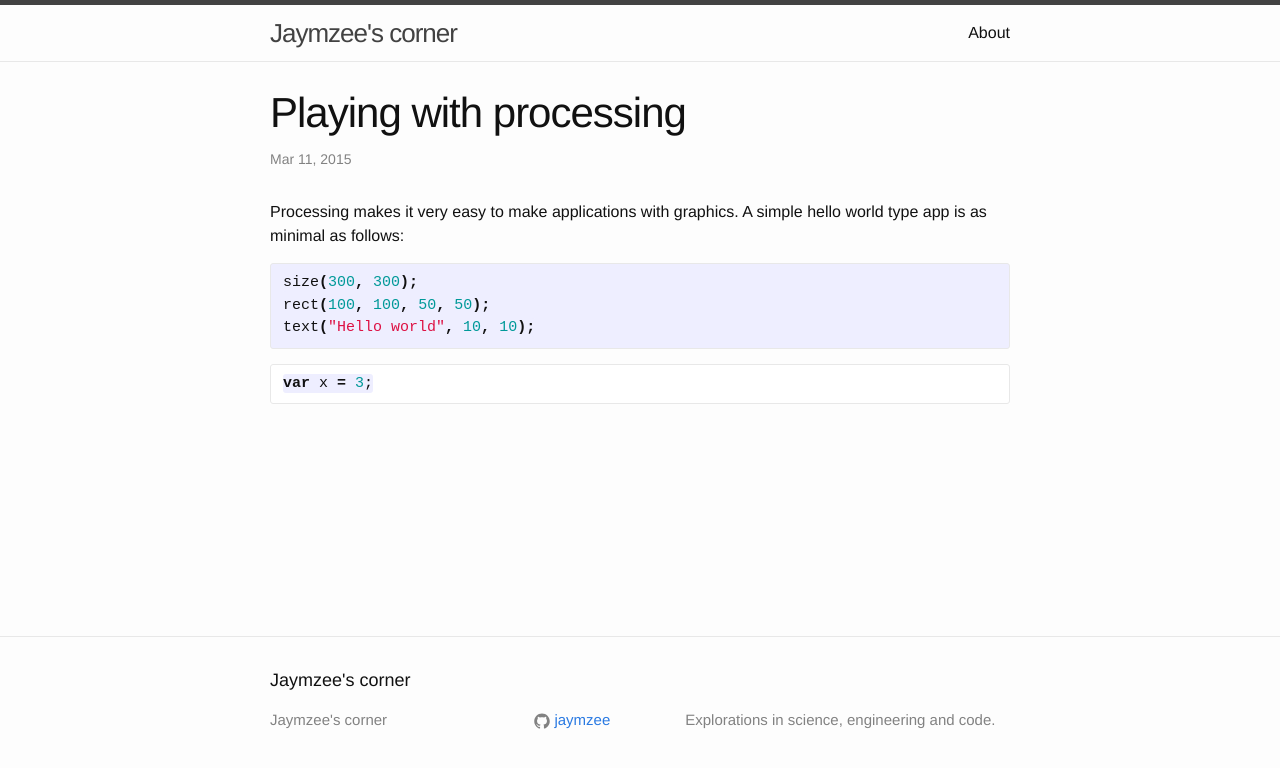
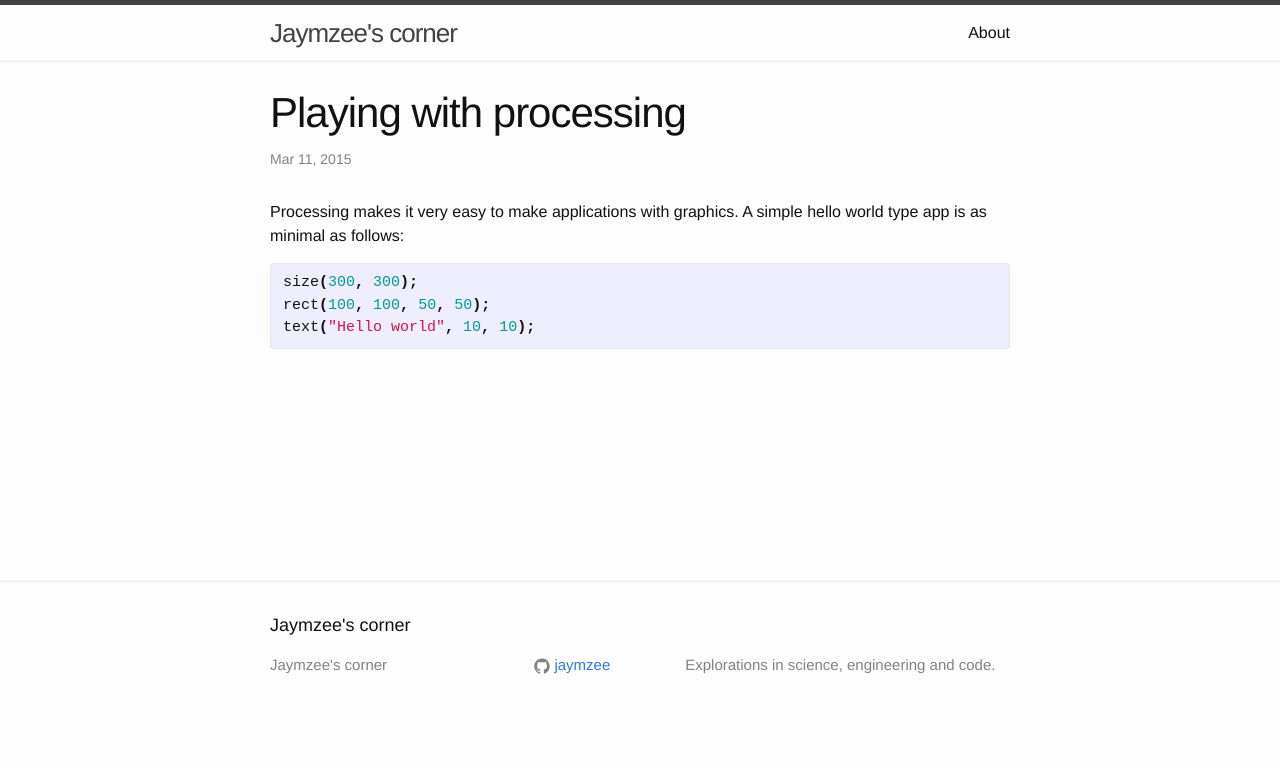
Before and after one commit to jaymzee/jaymzee.github.io, a Jekyll site: the page built from _posts/2015-03-11-playing-with-processing.markdown, in a window 1280 px wide. Shown: the top 768 px of the page. Built offline with Jekyll 4.4.1, drawn with Linux system fonts in a browser that asks for light colours.

Commit message:
put it back

````diff
--- a/_posts/2015-03-11-playing-with-processing.markdown
+++ b/_posts/2015-03-11-playing-with-processing.markdown
@@ -11,10 +11,6 @@ rect(100, 100, 50, 50);
 text("Hello world", 10, 10);
 {% endhighlight %}
 
-```javascript
-var x = 3;
-```
-
 <script src="https://cdnjs.cloudflare.com/ajax/libs/processing.js/1.4.8/processing.min.js"></script>
 <script type="text/processing" data-processing-target="pjs">
 size(300, 300);
````
